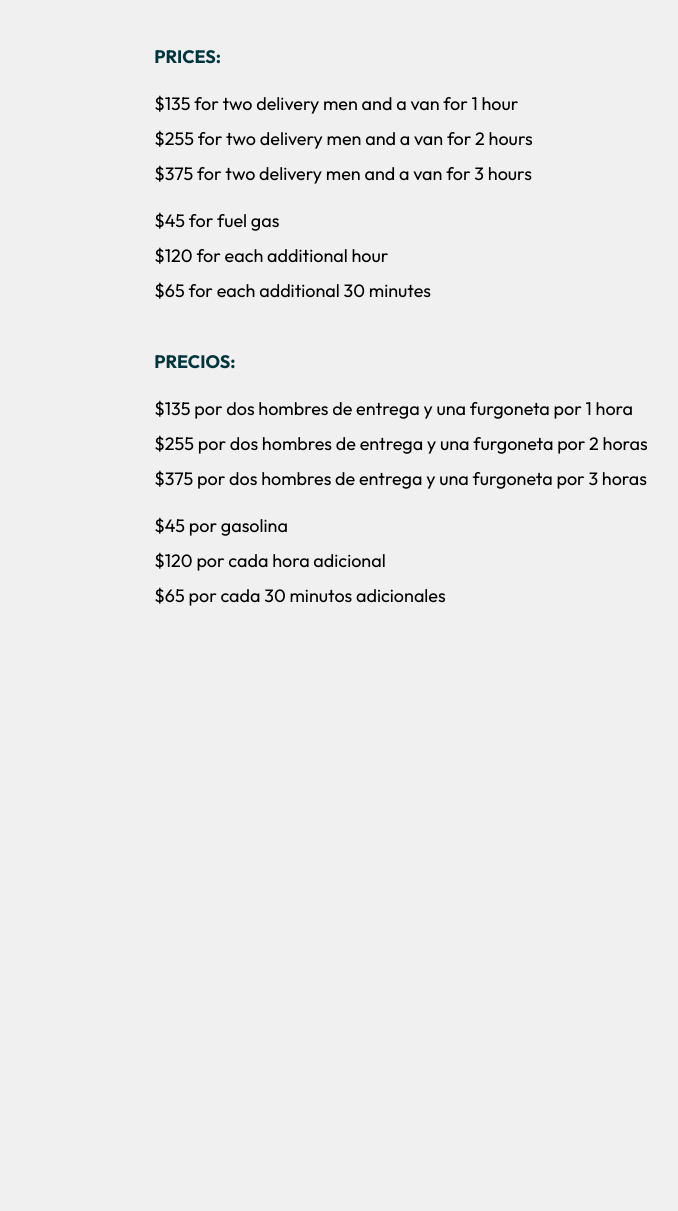
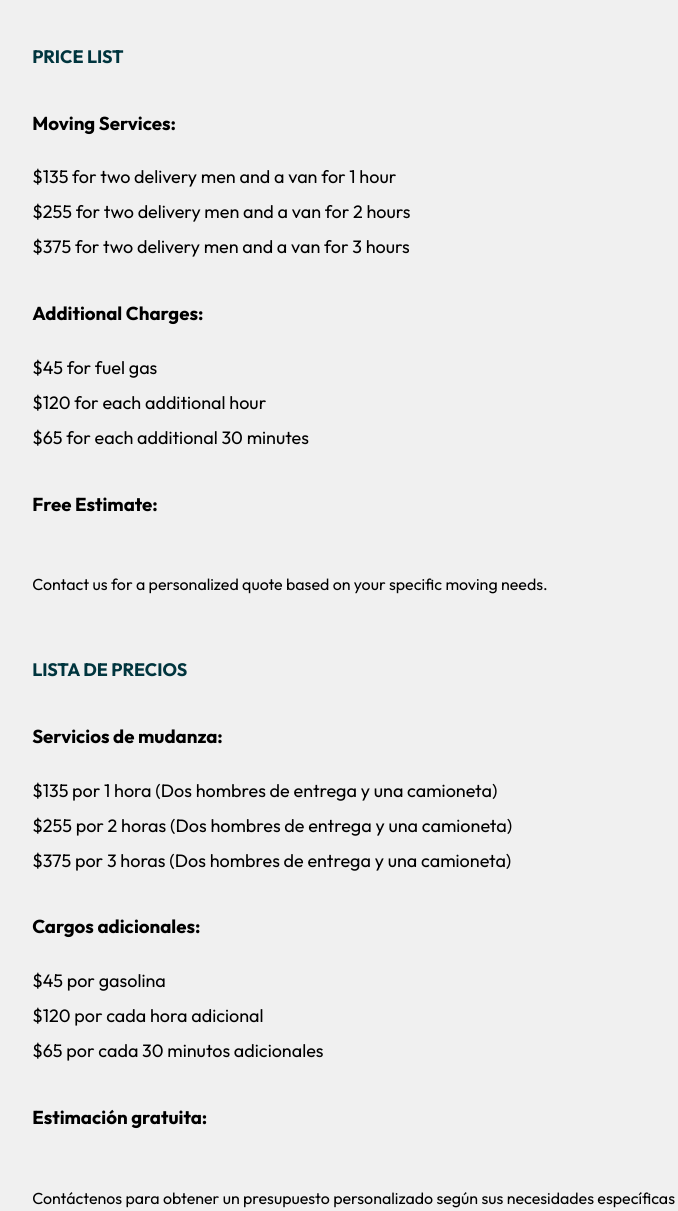
Before and after one commit to zenmesto/vanman, a plain HTML site: page index.html in a window 1280 px wide. Shown: the part 180-1391 px from the top of the page, without its empty margins (239-917 px from the left). Before the commit the page ends 867 px from the top, so only its background shows below. Drawn offline with Linux system fonts and the light colour scheme.

Commit message:
Update index.html

```diff
--- a/index.html
+++ b/index.html
@@ -19,30 +19,38 @@
     </header>
     <div class="MainContent">
       <div class="Content">
-        <h2>Prices:</h2>
+        <h2>Price List</h2>
         <div class="Prices">
+          <h3>Moving Services:</h3>
           <p>$135 for two delivery men and a van for 1 hour</p>
           <p>$255 for two delivery men and a van for 2 hours</p>
           <p>$375 for two delivery men and a van for 3 hours</p>
         </div>
         <div class="Other">
+          <h3>Additional Charges:</h3>
           <p>$45 for fuel gas</p>
           <p>$120 for each additional hour</p>
           <p>$65 for each additional 30 minutes</p>
         </div>
+        <h3>Free Estimate:</h3>
+        <p>Contact us for a personalized quote based on your specific moving needs.</p>
       </div>
       <div class="Content">
-        <h2>Precios:</h2>
+        <h2>Lista de precios</h2>
         <div class="Prices">
-          <p>$135 por dos hombres de entrega y una furgoneta por 1 hora</p>
-          <p>$255 por dos hombres de entrega y una furgoneta por 2 horas</p>
-          <p>$375 por dos hombres de entrega y una furgoneta por 3 horas</p>
+          <h3>Servicios de mudanza:</h3>
+          <p>$135 por 1 hora (Dos hombres de entrega y una camioneta)</p>
+          <p>$255 por 2 horas (Dos hombres de entrega y una camioneta)</p>
+          <p>$375 por 3 horas (Dos hombres de entrega y una camioneta)</p>
         </div>
         <div class="Other">
+          <h3>Cargos adicionales:</h3>
           <p>$45 por gasolina</p>
           <p>$120 por cada hora adicional</p>
           <p>$65 por cada 30 minutos adicionales</p>
         </div>
+        <h3>Estimación gratuita:</h3>
+        <p>Contáctenos para obtener un presupuesto personalizado según sus necesidades específicas de mudanza.</p>
       </div>
     </div>
   </main>
```
